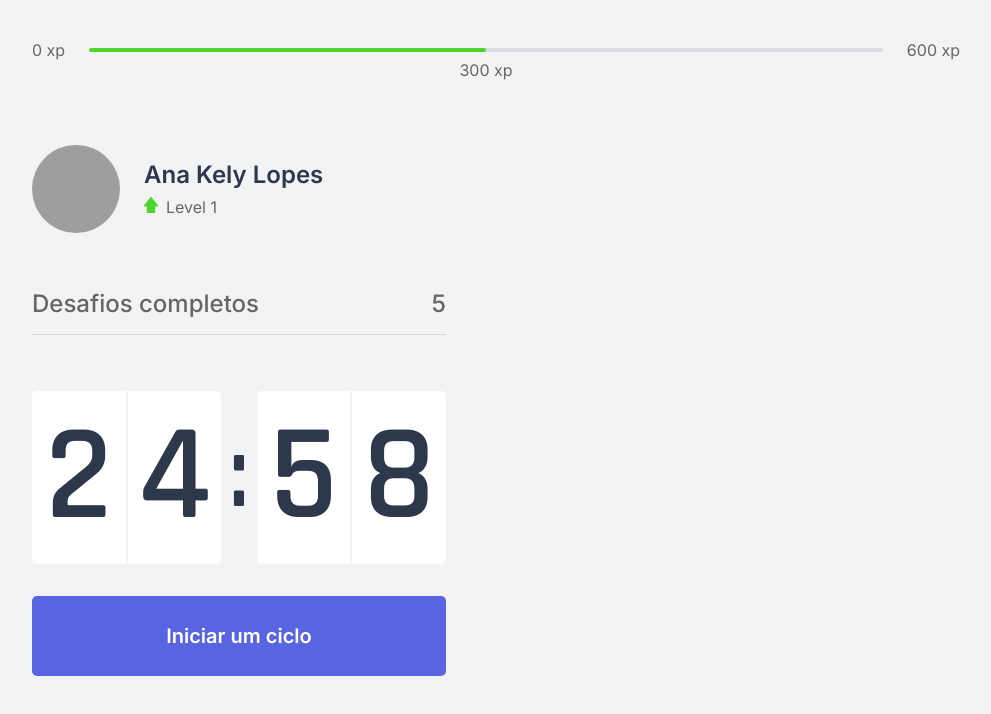
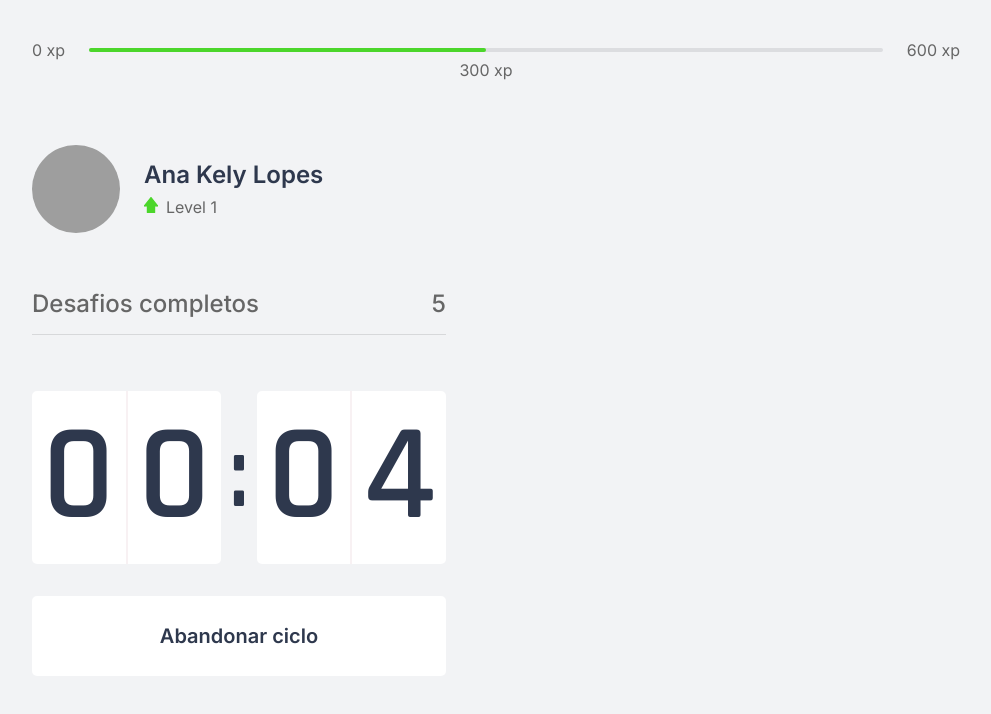
Before and after one commit to kelyAna/NLW_4, a Next.js app in the folder moveit-next/: page / in a window 1280 px wide. Both pictures are taken after a click on the button "Iniciar um ciclo". Shown: the top 714 px of the page, without its empty margins (144-1135 px from the left). Built offline with nearby package versions, Linux system fonts and the light colour scheme; grey boxes are pictures that could not be loaded.

Commit message:
Finished CountDown component

```diff
--- a/moveit-next/src/components/CountDown.tsx
+++ b/moveit-next/src/components/CountDown.tsx
@@ -1,9 +1,12 @@
 import { useState, useEffect } from 'react'
 import styles from '../styles/components/CountDown.module.css'
 
+let countdownTimeout: NodeJS.Timeout;
+
 export function CountDown() {
-    const [time, setTime] = useState(25 * 60);
-    const [active, setActive] = useState(false);
+    const [time, setTime] = useState(0.1 * 60);
+    const [isActive, setIsActive] = useState(false);
+    const [hasFinished, setHasFinished] = useState(false)
 
     const minutes = Math.floor(time / 60);
     const seconds = time % 60;
@@ -12,16 +15,25 @@
     const [secondLeft, secondRight] = String(seconds).padStart(2, '0').split('')
 
     function startCountDown() {
-        setActive(true);
+        setIsActive(true);
+    }
+
+    function resetCountDown() {
+        clearTimeout(countdownTimeout);
+        setIsActive(false);
+        setTime(0.1 * 60);
     }
 
     useEffect(() => {
-        if (active && time > 0) {
-            setTimeout(() => {
+        if (isActive && time > 0) {
+            countdownTimeout = setTimeout(() => {
                 setTime(time - 1);
             }, 1000)
+        } else if (isActive && time == 0) {
+            setHasFinished(true);
+            setIsActive(false);
         }
-    }, [active, time])
+    }, [isActive, time])
 
     return (
         <div>
@@ -37,12 +49,37 @@
                 </div>
             </div>
 
+            { hasFinished ? (
+                <button
+                    disabled
+                    type="button"
+                    className={styles.countDownButton}
+                    onClick={resetCountDown}
+                >
+                    Ciclo encerrado
+                </button>
+            ) : (
+            <>
+                {isActive ? (
+                    <button type="button"
+                        className={`${styles.countDownButton} ${styles.countDownButtonActive}`}
+                        onClick={resetCountDown}
+                    >
+                        Abandonar ciclo
+                    </button>
+                ) : (
                         <button type="button"
                             className={styles.countDownButton}
                             onClick={startCountDown}
                         >
                             Iniciar um ciclo
                         </button>
+                    )}
+            </>
+            )}
+
+
+
         </div>
     )
 }
--- a/moveit-next/src/styles/components/CountDown.module.css
+++ b/moveit-next/src/styles/components/CountDown.module.css
@@ -59,6 +59,22 @@
     transition: background-color 0.2;
 }
 
-.countDownButton:hover{
+.countDownButton:not(:disabled):hover{
     background-color: var(--blue-dark);
 }
+
+.countDownButtonActive{
+    background-color: var(--white);
+    color: var(--title);
+}
+
+.countDownButtonActive:not(:disabled):hover{
+    background-color: var(--red);
+    color: var(--white);
+}
+
+.countDownButton:disabled{
+    background-color: var(--white);
+    color: var(--text);
+    cursor: not-allowed;
+}
```
Lines whose indentation alone changed are shown as unchanged.
